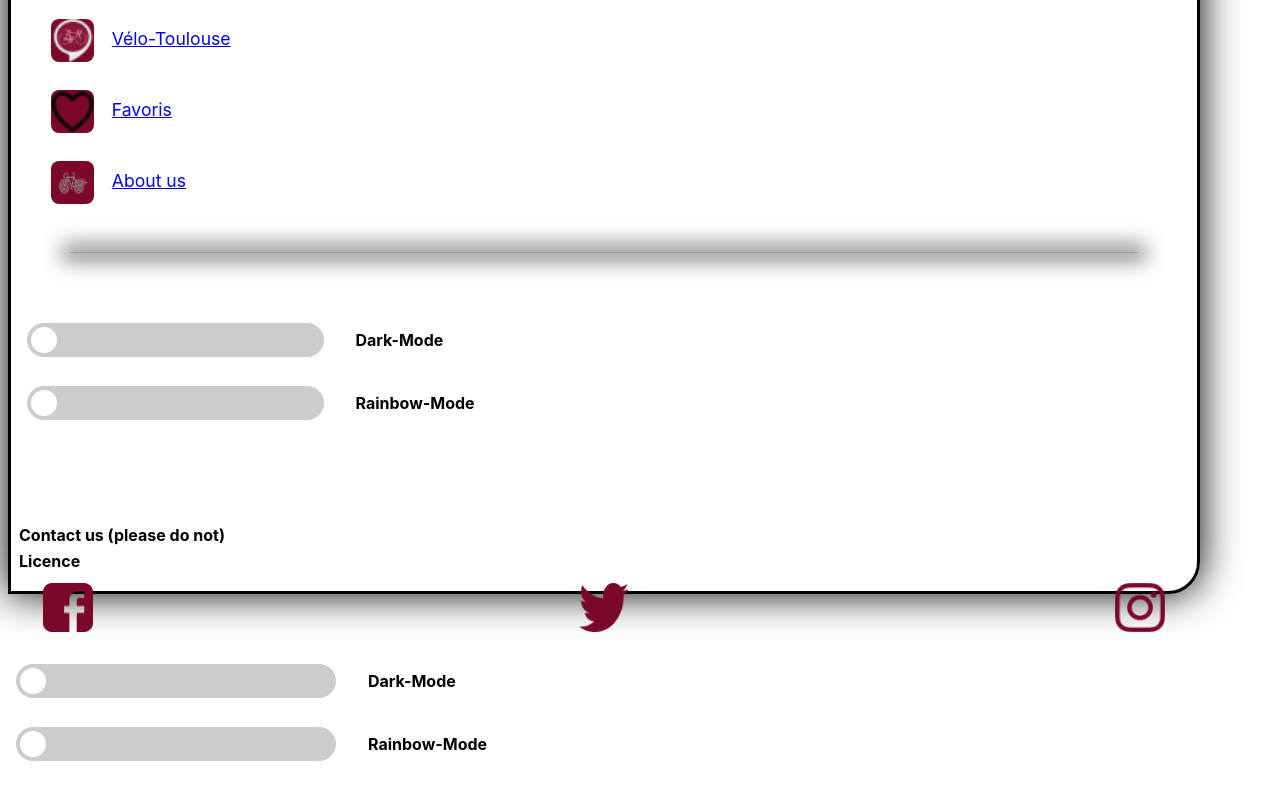
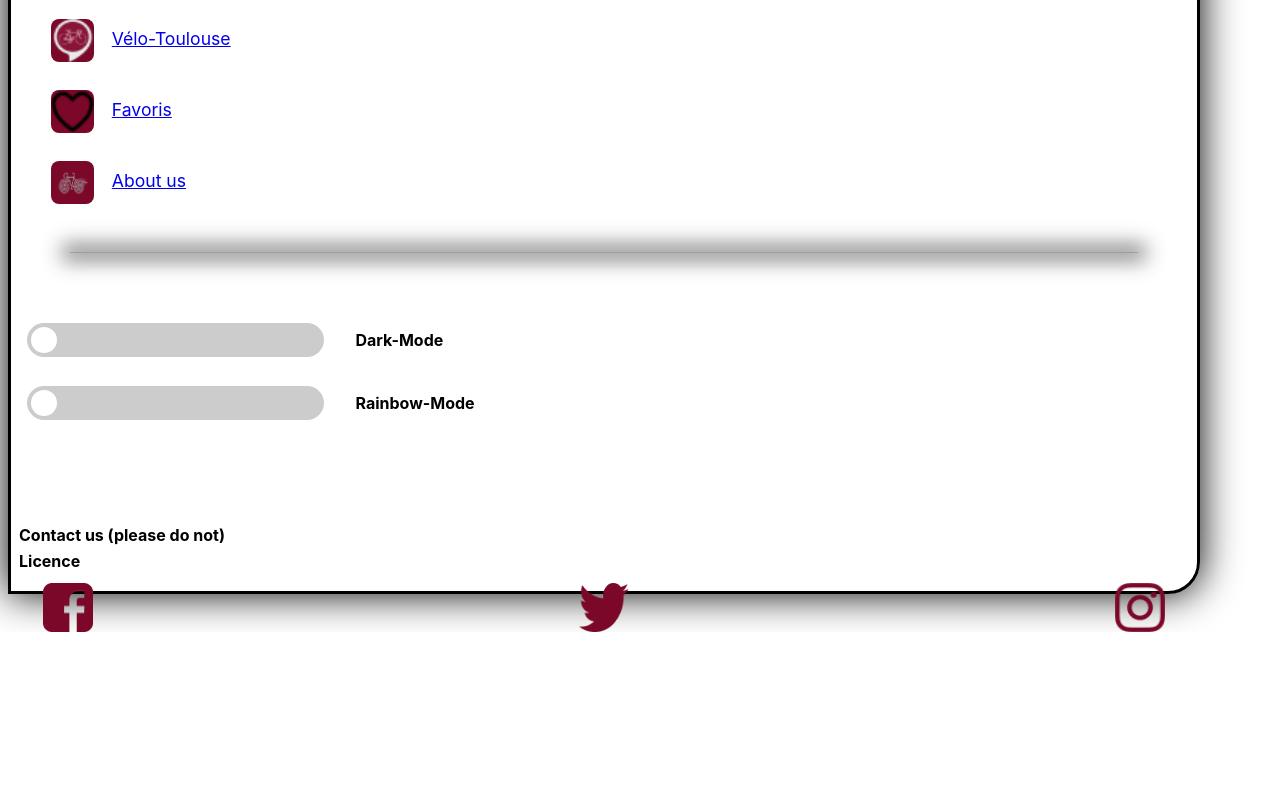
Before and after one commit to WildCodeSchool/2022-03-JS-Toulouse-project-2-veloloco, a React (Vite) app in the folder frontend/: page / in a window 1280 px wide. Shown: the part 204-1004 px from the top of the page. After the commit the page ends 836 px from the top, so only its background shows below. Built offline with nearby package versions, Linux system fonts and the light colour scheme.

Commit message:
probleme npm

```diff
--- a/frontend/package.json
+++ b/frontend/package.json
@@ -10,10 +10,10 @@
     "fix": "prettier --write . && eslint --fix --ext .jsx ."
   },
   "dependencies": {
+    "axios": "^0.26.1",
+    "leaflet": "^1.7.1",
     "react": "^17.0.2",
     "react-dom": "^17.0.2",
-    "axios": "^0.26.1",
-    "leaflet": "^1.7.1",
     "react-leaflet": "^3.2.5"
   },
   "devDependencies": {
--- a/frontend/src/App.jsx
+++ b/frontend/src/App.jsx
@@ -1,13 +1,11 @@
 import Nav from "./components/BurgerMenu";
 
 import "./App.css";
-import DarkMode from "./components/thememode/darkmode";
 
 function App() {
   return (
     <div className="App">
       <Nav />
-      <DarkMode />
     </div>
   );
 }
--- a/frontend/src/assets/css/BurgerMenu.css
+++ b/frontend/src/assets/css/BurgerMenu.css
@@ -64,3 +64,9 @@ hr {
   border-bottom: 1px solid #5a5a5a96;
   box-shadow: 0 0 20px 8px rgba(51, 51, 51, 0.6);
 }
+.navbar-burger {
+  width: 2.5rem;
+  height: 2.5rem;
+  background-color: transparent;
+  border: none;
+}
--- a/frontend/src/assets/css/darkMode.css
+++ b/frontend/src/assets/css/darkMode.css
@@ -1,4 +1,4 @@
-.ThemeMode {
+.theme-mode {
   display: flex;
   flex-direction: column;
   padding-top: 3rem;
--- a/frontend/src/components/thememode/darkmode.jsx
+++ b/frontend/src/components/thememode/darkmode.jsx
@@ -2,7 +2,7 @@ import React from "react";
 
 export default function DarkMode() {
   return (
-    <div className="ThemeMode">
+    <div className="theme-mode">
       <div className="dark">
         <label htmlFor="dark" className="switch">
           <input id="dark" type="checkbox" />
```
